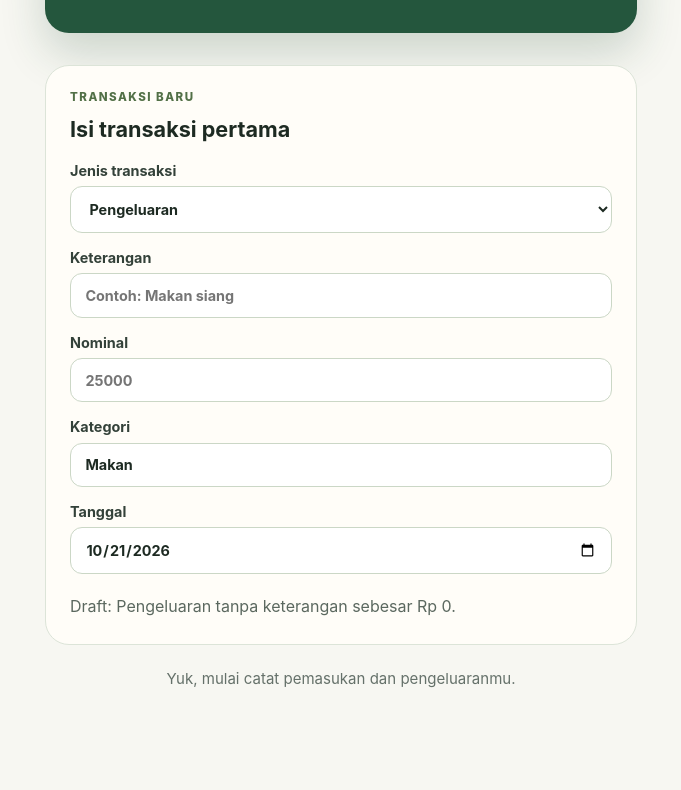
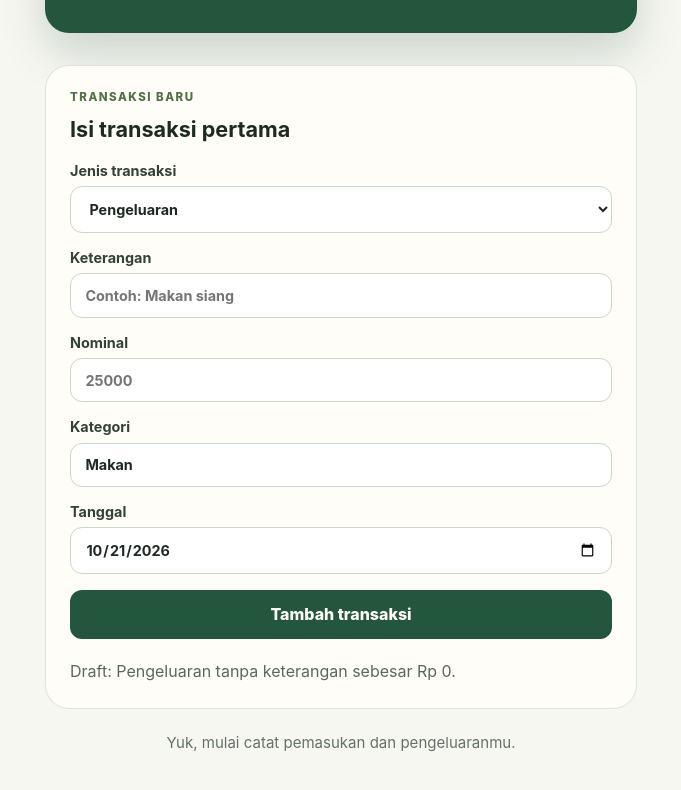
Before and after one commit to imamsyafii-dev/mini-saku, a Nuxt app: page / in a window 1280 px wide. Shown: the part 514-1304 px from the top of the page, without its empty margins (299-980 px from the left). Before the commit the page ends 1282 px from the top, so only its background shows below. Built offline with nearby package versions, Linux system fonts and the light colour scheme.

Commit message:
feat: add transactions in memory

```diff
--- a/app/pages/index.vue
+++ b/app/pages/index.vue
@@ -1,9 +1,23 @@
 <script setup lang="ts">
-const transactionType = ref<'income' | 'expense'>('expense')
+type TransactionType = 'income' | 'expense'
+
+interface Transaction {
+  id: string
+  type: TransactionType
+  description: string
+  amount: number
+  category: string
+  date: string
+}
+
+const transactionType = ref<TransactionType>('expense')
 const description = ref('')
 const amount = ref<number | null>(null)
 const category = ref('Makan')
 const transactionDate = ref(new Date().toISOString().slice(0, 10))
+
+const transactions = ref<Transaction[]>([])
+const formError = ref('')
 
 const formattedAmount = computed(() => {
   return new Intl.NumberFormat('id-ID', {
@@ -12,6 +26,35 @@ const formattedAmount = computed(() => {
     maximumFractionDigits: 0,
   }).format(amount.value ?? 0)
 })
+
+function addTransaction() {
+  const cleanDescription = description.value.trim()
+  const transactionAmount = amount.value
+
+  formError.value = ''
+
+  if (!cleanDescription) {
+    formError.value = 'Keterangan transaksi wajib diisi.'
+    return
+  }
+
+  if (!transactionAmount || transactionAmount <= 0) {
+    formError.value = 'Nominal harus lebih dari Rp0.'
+    return
+  }
+
+  transactions.value.unshift({
+    id: crypto.randomUUID(),
+    type: transactionType.value,
+    description: cleanDescription,
+    amount: transactionAmount,
+    category: category.value.trim() || 'Lainnya',
+    date: transactionDate.value,
+  })
+
+  description.value = ''
+  amount.value = null
+}
 </script>
 
 <template>
@@ -40,7 +83,7 @@ const formattedAmount = computed(() => {
         <h2 id="form-title">Isi transaksi pertama</h2>
       </div>
 
-      <form @submit.prevent>
+      <form @submit.prevent="addTransaction">
         <label>
           Jenis transaksi
           <select v-model="transactionType">
@@ -68,11 +111,19 @@ const formattedAmount = computed(() => {
           Tanggal
           <input v-model="transactionDate" type="date" />
         </label>
+        <button type="submit">Tambah transaksi</button>
+
+        <p v-if="formError" class="form-error" role="alert">
+          {{ formError }}
+        </p>
       </form>
 
       <p class="draft-preview">
         Draft: {{ transactionType === 'income' ? 'Pemasukan' : 'Pengeluaran' }}
         {{ description || 'tanpa keterangan' }} sebesar {{ formattedAmount }}.
+      </p>
+      <p v-if="transactions.length" class="success-message">
+        {{ transactions.length }} transaksi berhasil tersimpan sementara.
       </p>
     </section>
 
@@ -234,4 +285,32 @@ select {
   color: #5b685f;
   line-height: 1.6;
 }
+
+button {
+  padding: 0.9rem 1rem;
+  border: 0;
+  border-radius: 0.75rem;
+  background: #24563d;
+  color: #fffdf5;
+  cursor: pointer;
+  font: inherit;
+  font-weight: 800;
+}
+
+button:hover {
+  background: #1b432f;
+}
+
+.form-error {
+  margin: 0;
+  color: #b42318;
+  font-size: 0.9rem;
+}
+
+.success-message {
+  margin: 0;
+  color: #2d6a46;
+  font-size: 0.9rem;
+  font-weight: 700;
+}
 </style>
```
